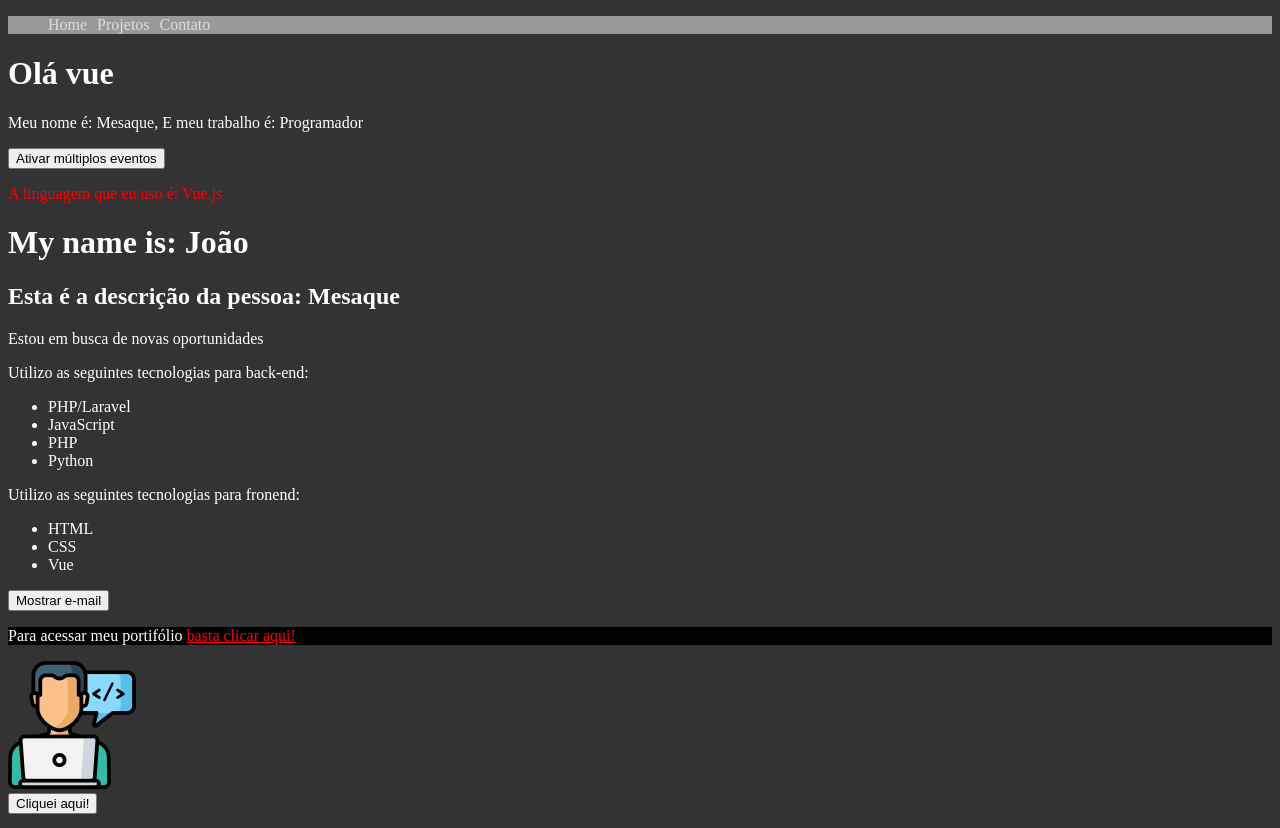
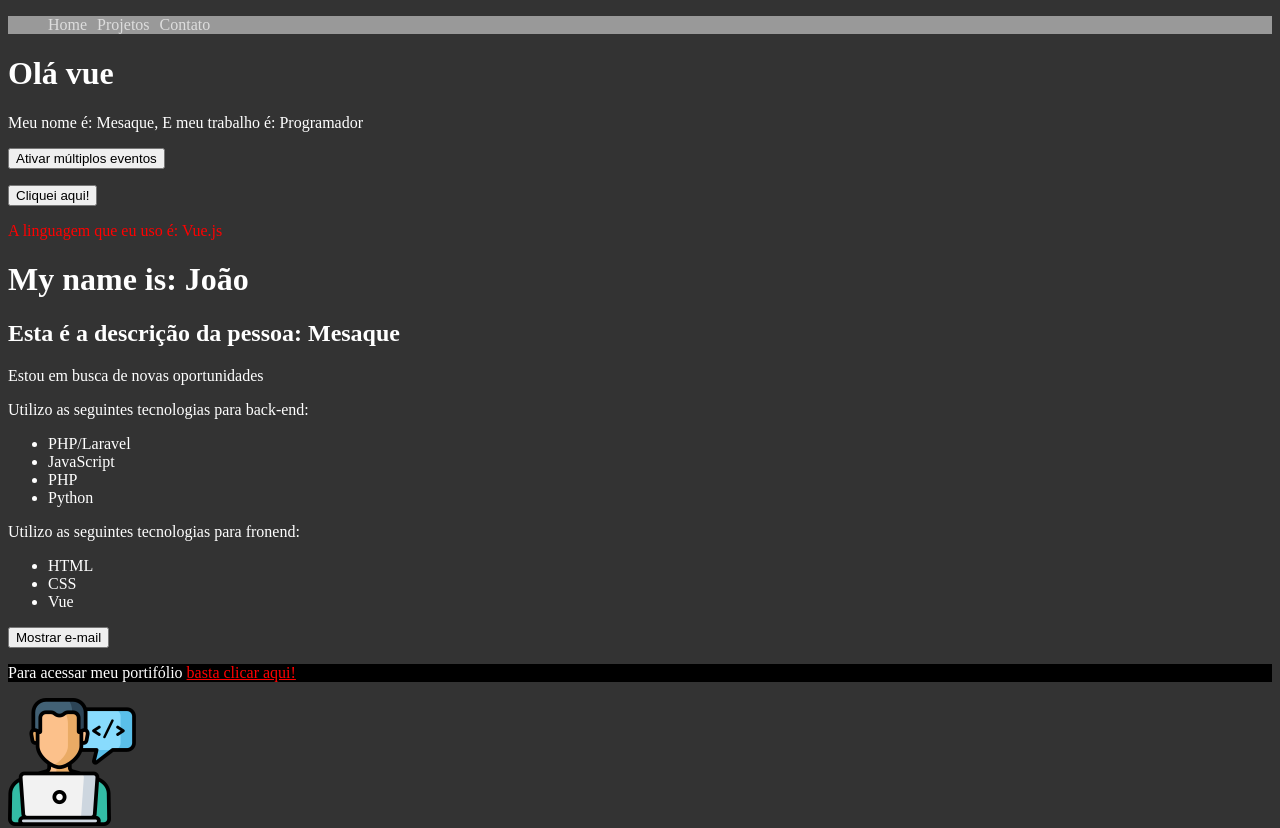
Before and after one commit to titiushadow/Curso_Vue, a Vue app: page / in a window 1280 px wide. Shown: the top 828 px of the page. Built offline with nearby package versions, Linux system fonts and the light colour scheme.

Commit message:
Importanto o componente de reutilização em PrimeiroComponente

```diff
--- a/src/components/PrimeiroComponente.vue
+++ b/src/components/PrimeiroComponente.vue
@@ -4,15 +4,18 @@
         <p>Meu nome é: {{ nome }}, E meu trabalho é: {{ Profissão }}</p>
     </div>
     <MultiplosEventos />
+    <Reutilizacao />
 </template>
 
 <script>
 
+import Reutilizacao from './Reutilizacao.vue'
 import MultiplosEventos from './MultiplosEventos.vue'
 export default {
     name: 'PrimeiroComponente',
     components: {
-        MultiplosEventos
+        MultiplosEventos,
+        Reutilizacao
     },
     data() {
         return {
```
